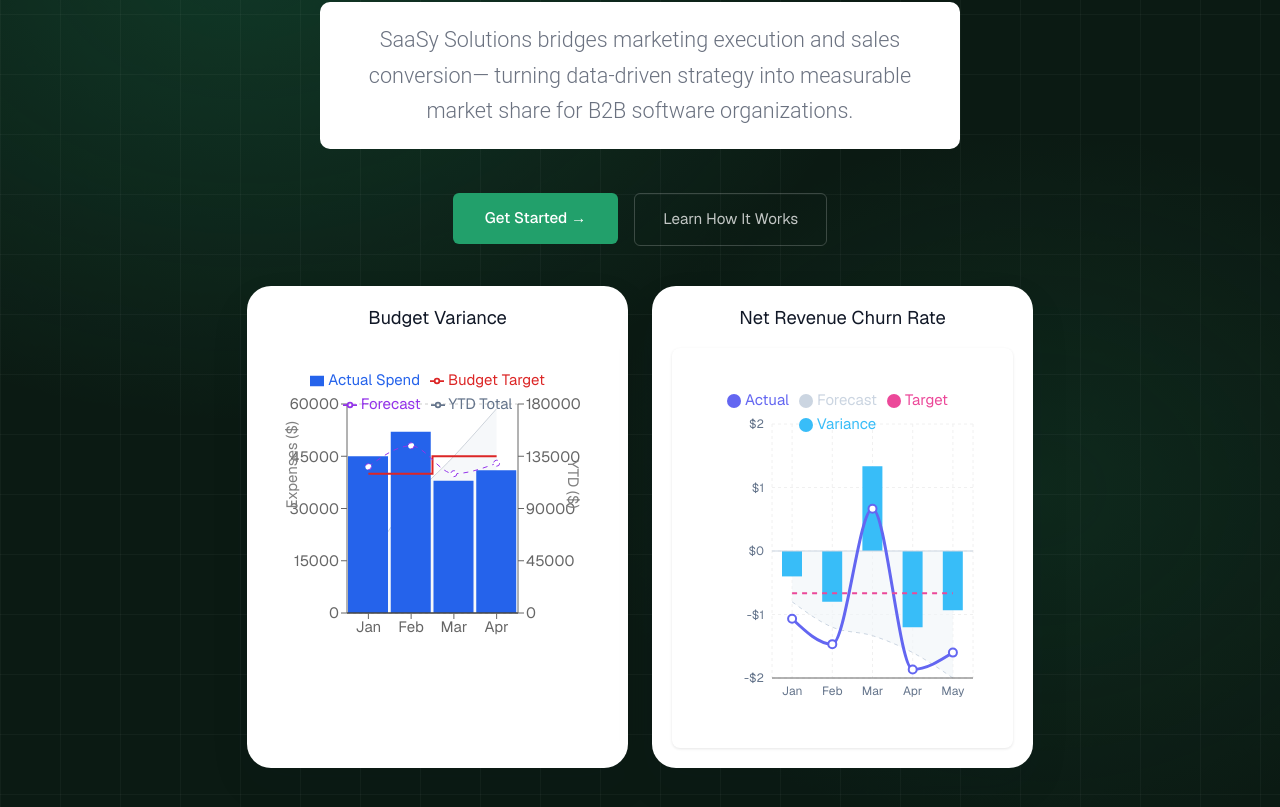
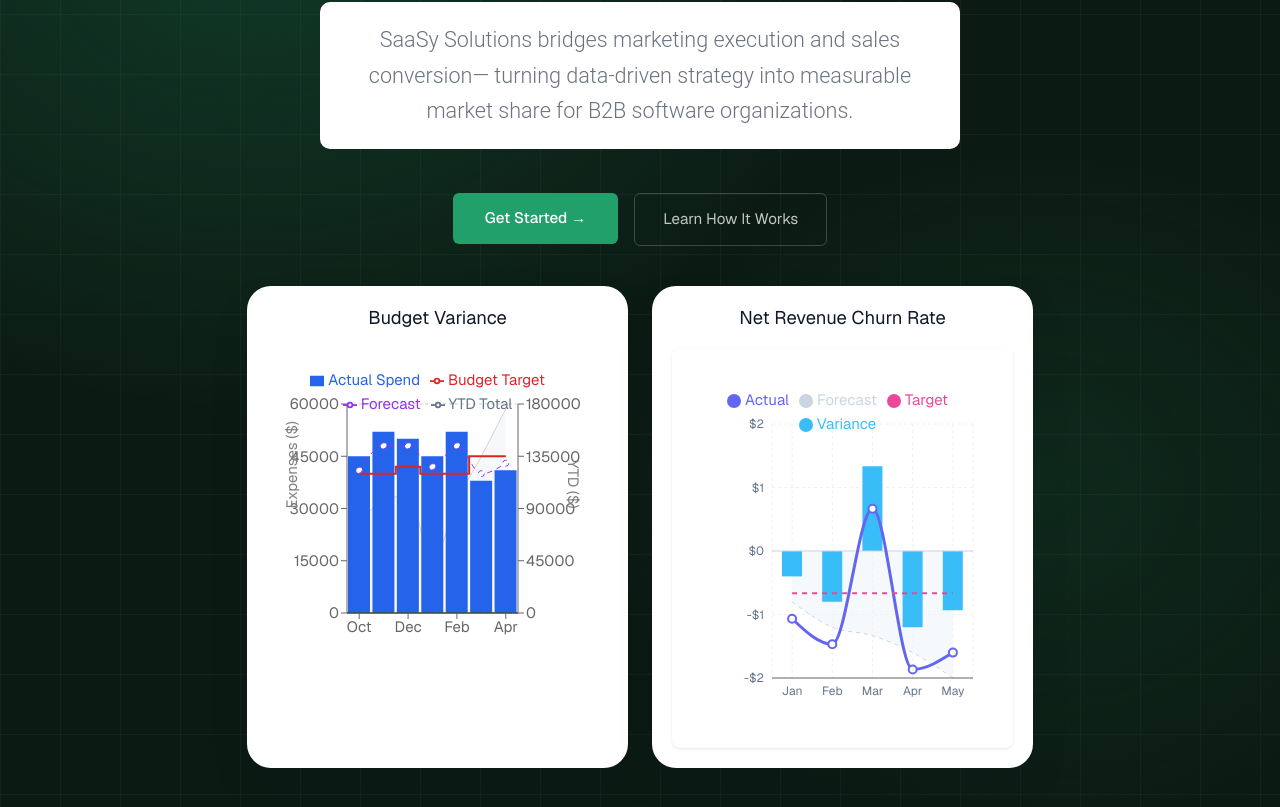
Before and after one commit to SurfBDeployments/SaasySolutions, a Next.js app: page / in a window 1280 px wide. Shown: the part 531-1338 px from the top of the page. Built offline with nearby package versions, Linux system fonts and the light colour scheme.

Commit message:
fixed data map and added more data for variance chart

```diff
--- a/app/products/chartdatasets.ts
+++ b/app/products/chartdatasets.ts
@@ -59,6 +59,9 @@ const cashFlowData = [
   ];
 
   const variancedata = [
+      { month: "Oct", actual: 45000, target: 40000, forecast: 41000, ytd_actual: 77000, variance: 5000 },
+    { month: "Nov", actual: 52000, target: 40000, forecast: 48000, ytd_actual: 97000, variance: 12000 },
+      { month: "Dec", actual: 50000, target: 42000, forecast: 48000, ytd_actual: 101000, variance: 8000 },
     { month: "Jan", actual: 45000, target: 40000, forecast: 42000, ytd_actual: 45000, variance: 5000 },
     { month: "Feb", actual: 52000, target: 40000, forecast: 48000, ytd_actual: 97000, variance: 12000 },
     { month: "Mar", actual: 38000, target: 45000, forecast: 40000, ytd_actual: 135000, variance: -7000 },
--- a/app/products/executivecharts.tsx
+++ b/app/products/executivecharts.tsx
@@ -155,7 +155,7 @@ const MasterDashboard = () => {
 
             <div className={styles.card}>
               <h4 className={styles.cardTitle}>Monthly Variance</h4>
-              <StripeMetricChart data={variancedata.map(item => ({ name: item.month, value: item.variance }))} isCurrency={true} />
+              <StripeMetricChart data={variancedata} isCurrency={true} />
             </div>
 
           </div>
```
